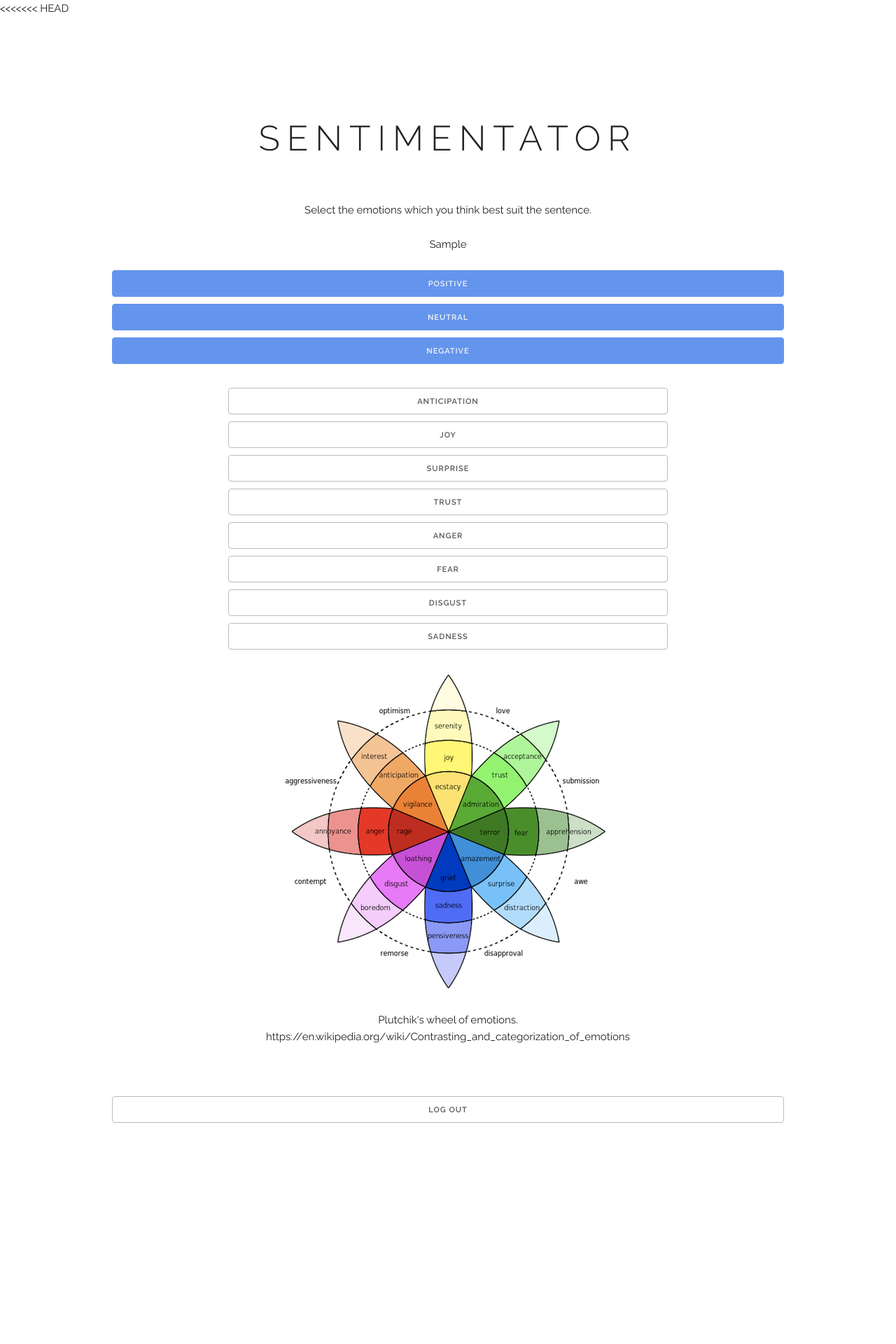
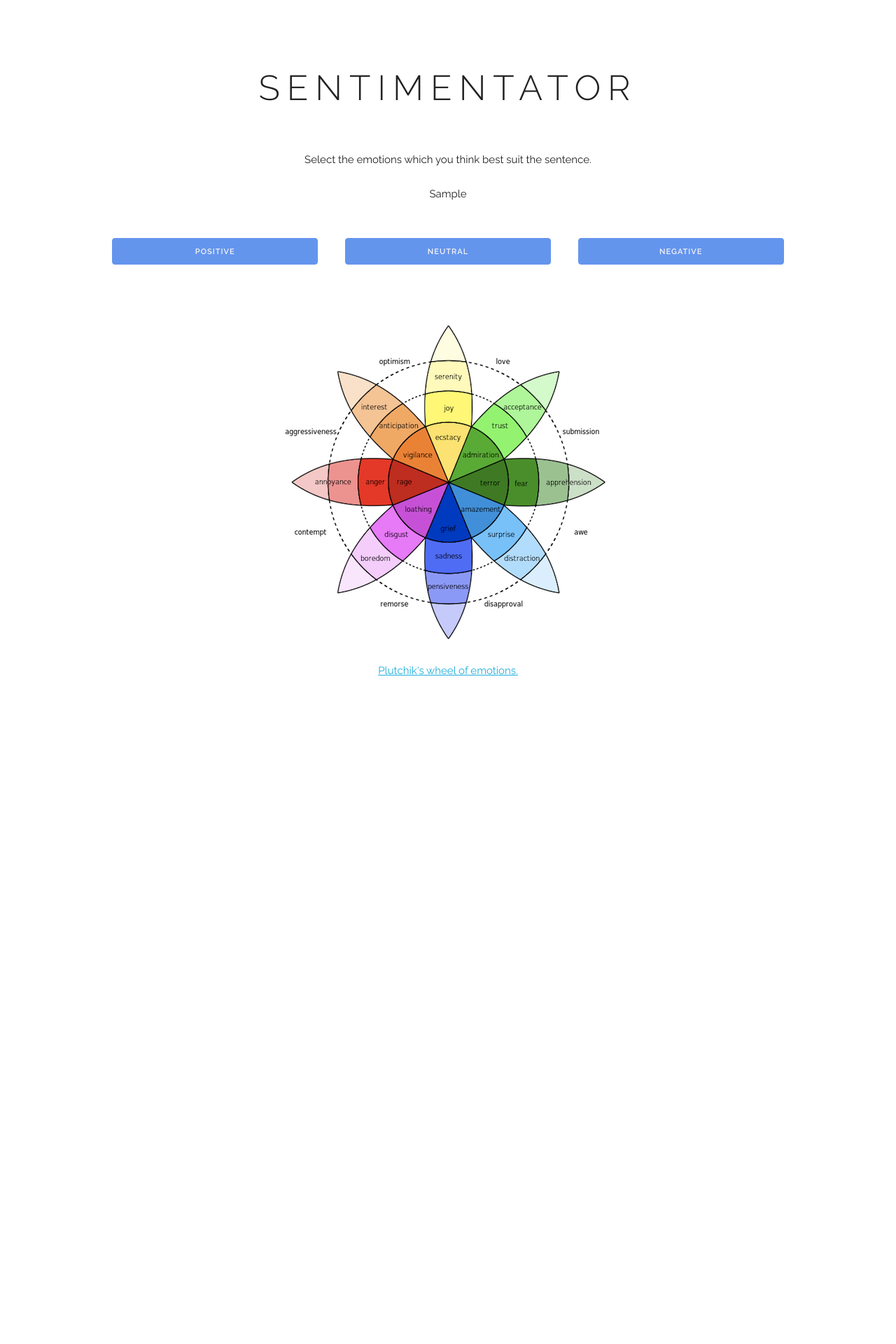
Before and after one commit to Helsinki-NLP/sentimentator, a Flask app: page /annotate/en in a window 1280 px wide. Shown: the top 1920 px of the page at 70% size. After the commit the page ends 965 px from the top, so only its background shows below. Run offline with Flask 2, Linux system fonts and the light colour scheme; tables that the repository leaves empty hold one stand-in row (values such as "Sample post").

Commit message:
Fixed js to handle neutral button correctly, edited layouts

```diff
--- a/static/js/annotate.js
+++ b/static/js/annotate.js
@@ -14,12 +14,16 @@ function submitReveal() {
 }
 
 function init() {
-  var coarse = document.querySelectorAll('#coarse input');
+  var coarse = document.querySelectorAll('#pos, #neg');
+  var neutral = document.querySelectorAll('#neut');
   var fine   = document.querySelectorAll('#fine1 input, #fine2 input');
   var hidden = document.querySelectorAll('#fine1, #fine2, #submit');
 
   Array.prototype.forEach.call(coarse, function(e) {
     e.onchange = fineReveal;
+  });
+    Array.prototype.forEach.call(neutral, function(e) {
+    e.onchange = submitReveal;
   });
   Array.prototype.forEach.call(fine, function(e) {
     e.onchange = submitReveal;
--- a/templates/annotate.html
+++ b/templates/annotate.html
@@ -10,78 +10,18 @@
 <link rel="icon" type="image/png" href="{{ url_for('static', filename='images/favicon.png') }}">
 <script src="{{ url_for('static', filename='js/annotate.js') }}"></script>
 </head>
-<<<<<<< HEAD
-<header>
-<form method="post" action="/annotate/{{ lang }}">
-	<div class="container" style="text-align: center">
-		<div class="row">
-			<div style="margin-top: 15%; margin-bottom: 25%">
- 			    <h1>SENTIMENTATOR</h1>
-                <p>Select the emotions which you think best suit the sentence.</p>
-                <p><b>{{ errors }}</b></p>
-                <p>{{ sentence }}</p>
-                <div class="sentiment-selection">
-                    <input type="radio" name="sentiment" id="pos" value="pos">
-                    <label for="pos" class="button button-primary">POSITIVE</label>
-                    <input type="radio" name="sentiment" id="neut" value="neut">
-                    <label for="neut" class="button button-primary">NEUTRAL</label>
-                    <input type="radio" name="sentiment" id="neg" value="neg">
-                    <label for="neg" class="button button-primary">NEGATIVE</label>
-
-                </div><br>
-                <div class="eight columns offset-by-two">
-                    <input type="checkbox" name="fine-sentiment" id="ant" value="ant">
-                    <label for="ant" class="button">ANTICIPATION</label>
-
-                    <input type="checkbox" name="fine-sentiment" id="joy" value="joy">
-                    <label for="joy" class="button">JOY</label>
-
-                    <input type="checkbox" name="fine-sentiment" id="sur" value="sur">
-                    <label for="sur" class="button">SURPRISE</label>
-
-                    <input type="checkbox" name="fine-sentiment" id="tru" value="tru">
-                    <label for="tru" class="button">TRUST</label>
-
-                    <input type="checkbox" name="fine-sentiment" id="ang" value="ang">
-                    <label for="ang" class="button">ANGER</label>
-
-                    <input type="checkbox" name="fine-sentiment" id="fea" value="fea">
-                    <label for="fea" class="button">FEAR</label>
-
-                    <input type="checkbox" name="fine-sentiment" id="dis" value="dis">
-                    <label for="dis" class="button">DISGUST</label>
-
-                    <input type="checkbox" name="fine-sentiment" id="sad" value="sad">
-                    <label for="sad" class="button">SADNESS</label>
-                </div>
-                <div class="twelve columns">
-                    <input type="submit" id="submit" class="button button-primary" style="margin-top: 20px" value="SAVE">
-                </div>
-			    <figure>
-	   		    <img src="/static/images/Plutchik_Wheel.png">
-		        <figcaption>Plutchik's wheel of emotions.
-                <p>https://en.wikipedia.org/wiki/Contrasting_and_categorization_of_emotions</p></figcaption>
-			    </figure>
-                <a href="/logout" class="button" style="margin-top: 5%; margin-bottom: 25%">LOG OUT</a>
-			</div>
-	    </div>
-	</div>
-</form>
-</header>
-=======
->>>>>>> 9455ac5f63eea07b653eaa0e880c960e560d1ef2
 <body>
 
 <form method="post" action="/annotate/{{ lang }}">
 <div class="container">
 
-<div class="row">
-  <h1>Sentimentator</h1>
+<div class="row" style="text-align: center; margin-top: 10%">
+  <h1>SENTIMENTATOR</h1>
 </div>
 
-<div class="row">
+<div class="row" style="text-align: center">
   <p class="info">Select the emotions which you think best suit the sentence.</p>
-  <p class="sentence">» This is a example lorem ipsum sentence. «</p>
+  <p class="sentence">{{ sentence }}</p>
 </div>
 
 <div id="coarse" class="row divide">
@@ -91,8 +31,8 @@
   </div>
 
   <div class="four columns">
-  <input type="radio" name="sentiment" id="neut" value="neutral">
-  <label for="neut" class="button button-primary">neutral</label>
+   <input type="radio" name="sentiment" id="neut" value="neutral">
+   <label for="neut" class="button button-primary">neutral</label>
   </div>
 
   <div class="four columns">
@@ -150,7 +90,7 @@
 </div>
 
 <div class="row divide">
-<figure>
+<figure style="text-align: center">
 <img src="/static/images/Plutchik_Wheel.png">
 <figcaption><a href="https://en.wikipedia.org/wiki/Contrasting_and_categorization_of_emotions">Plutchik's wheel of emotions.</a></figcaption>
 </figure>
--- a/templates/index.html
+++ b/templates/index.html
@@ -32,7 +32,7 @@
     <div class="sentiment">
         <div class="container">
             <div class="row">
-                <div class="twelve columns" style="margin-top: 15%">
+                <div class="twelve columns" style="margin-top: 10%">
  			    <h1>SENTIMENTATOR</h1>
 			    <a href="/language" class="button button-primary" style="width: 180px">START ANNOTATING</a>
 			    </div>
```
Also changed, not shown: templates/language.html (+4 -5 lines).
